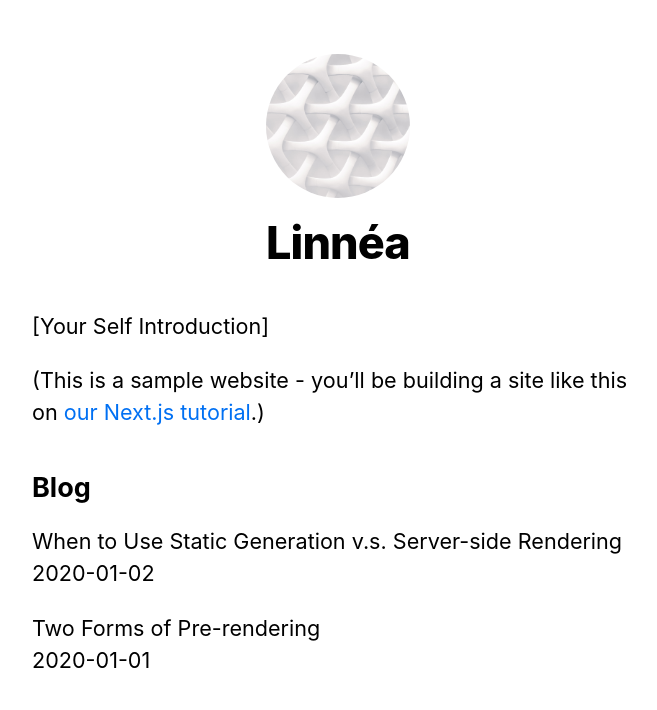
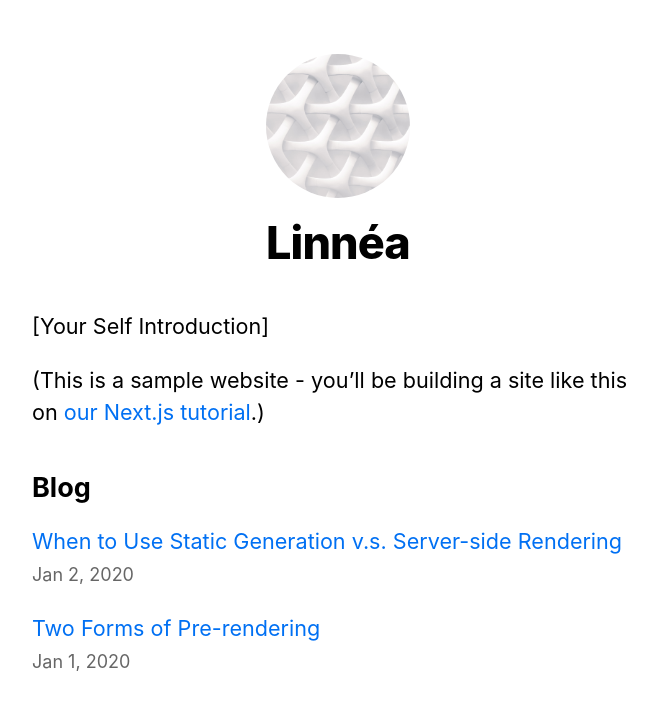
Before and after one commit to Lioo19/portfolio-nextjs, a Next.js app: page / in a window 1280 px wide. Shown: the top 710 px of the page, without its empty margins (302-959 px from the left). Built offline with nearby package versions, Linux system fonts and the light colour scheme.

Commit message:
Fixed dynamic routes, fixed all formatting

```diff
--- /dev/null
+++ b/components/date.js
@@ -0,0 +1,6 @@
+import { parseISO, format } from 'date-fns'
+
+export default function Date({ dateString }) {
+  const date = parseISO(dateString)
+  return <time dateTime={dateString}>{format(date, 'LLL d, yyyy')}</time>
+}
--- a/lib/posts.js
+++ b/lib/posts.js
@@ -1,6 +1,8 @@
 import fs from 'fs'
 import path from 'path'
 import matter from 'gray-matter'
+import remark from 'remark'
+import html from 'remark-html'
 
 const postsDirectory = path.join(process.cwd(), 'posts')
 
@@ -45,16 +47,23 @@
   })
 }
 
-export function getPostData(id) {
+export async function getPostData(id) {
   const fullPath = path.join(postsDirectory, `${id}.md`)
   const fileContents = fs.readFileSync(fullPath, 'utf8')
 
   // Use gray-matter to parse the post metadata section
   const matterResult = matter(fileContents)
 
+  // USe remark to convert markdown into HTML string
+  const processedContent = await remark()
+    .use(html)
+    .process(matterResult.content)
+  const contentHtml = processedContent.toString()
+
   // Combine the data with the id
   return {
     id,
+    contentHtml,
     ...matterResult.data
   }
 }
--- a/package.json
+++ b/package.json
@@ -9,9 +9,12 @@
   },
   "dependencies": {
     "classnames": "^2.2.6",
+    "date-fns": "^2.23.0",
     "gray-matter": "^4.0.3",
     "next": "^11.0.0",
     "react": "17.0.2",
-    "react-dom": "17.0.2"
+    "react-dom": "17.0.2",
+    "remark": "^13.0.0",
+    "remark-html": "^13.0.1"
   }
 }
--- a/pages/_app.js
+++ b/pages/_app.js
@@ -1,5 +1,5 @@
 import '../styles/global.css'
 
 export default function App({ Component,pageProps }) {
-    return <Component {...pageProps} />
+  return <Component {...pageProps} />
 }
--- a/pages/index.js
+++ b/pages/index.js
@@ -2,6 +2,8 @@
 import Layout, { siteTitle } from '../components/layout'
 import utilStyles from '../styles/utils.module.css'
 import { getSortedPostsData } from '../lib/posts'
+import Link from 'next/link'
+import Date from '../components/date'
 
 export async function getStaticProps() {
   const allPostsData = getSortedPostsData()
@@ -30,9 +32,13 @@
         <ul className={utilStyles.list}>
           {allPostsData.map(({ id, date, title }) => (
             <li className={utilStyles.listItem} key={id}>
-                    {title}
+              <Link href={`/posts/${id}`}>
+                <a>{title}</a>
+              </Link>
               <br />
-                    {date}
+              <small className={utilStyles.lightText}>
+                <Date dateString={date} />
+              </small>
             </li>
           ))}
         </ul>
```
Also changed, not shown: lib/alt_api_posts.js (+4 -4 lines), pages/posts/[id].js (+14 -6 lines), pages/about.js (indentation only), 1 other file (tests, documents, lock files or other folders). Lines whose indentation alone changed are shown as unchanged.
